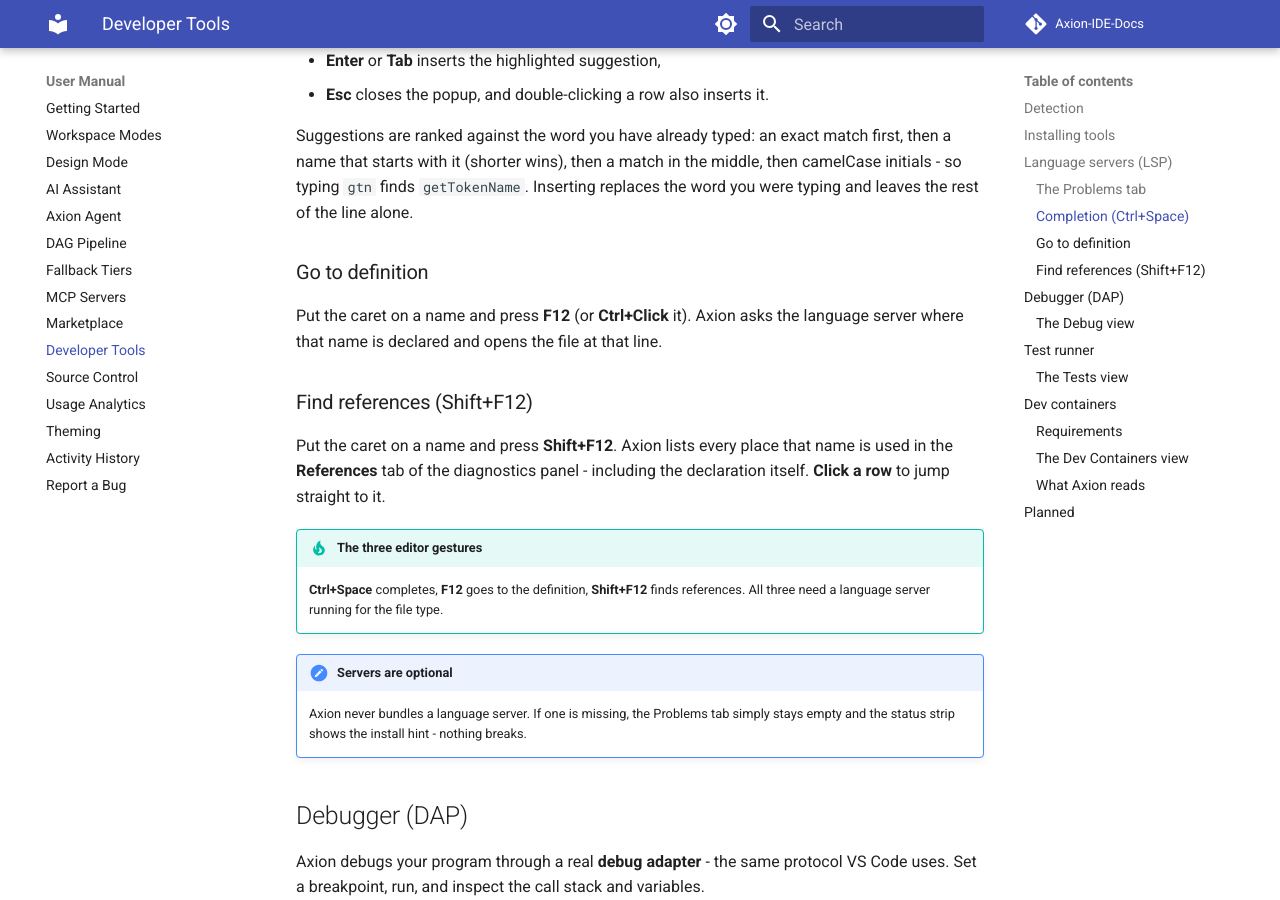
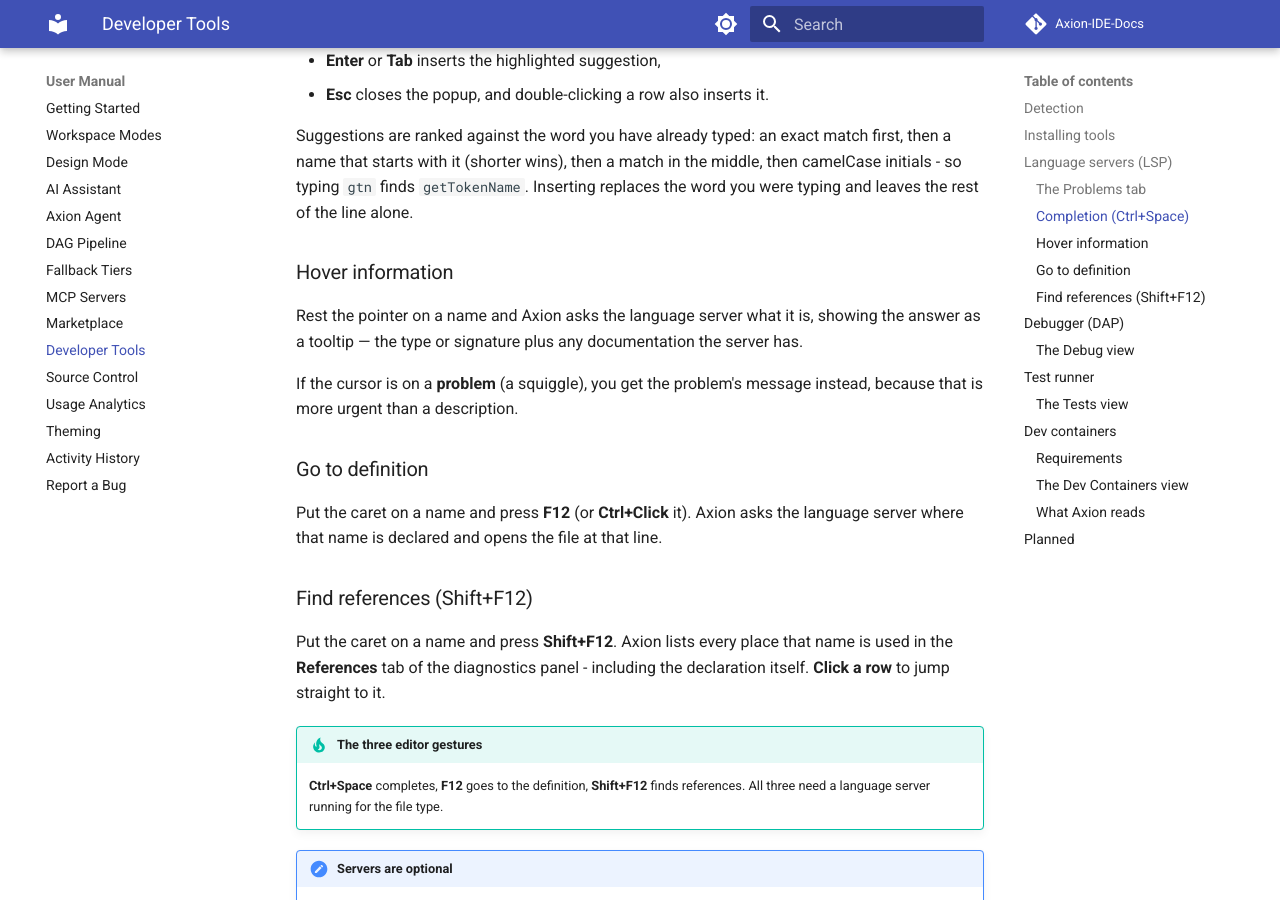
Before and after one commit to blivodev/Axion-IDE-Docs, an MkDocs documentation site: the page built from docs/manual/developer-tools.md, in a window 1280 px wide and 900 px high, scrolled down 2051 px. Built offline with MkDocs 1.6.1 and Material for MkDocs 9.7.7, drawn with Linux system fonts in a browser that asks for light colours; comment, search, counter and statistics services are not loaded.

Commit message:
docs: hover information - rest the pointer on a symbol to see its type and documentation
developer-tools.md: new 'Hover information' section explaining that resting the pointer on a name shows the server's description, and that a problem's message takes priority when the cursor is on a squiggle.

```diff
--- a/docs/manual/developer-tools.md
+++ b/docs/manual/developer-tools.md
@@ -74,6 +74,14 @@ Suggestions are ranked against the word you have already typed: an exact match f
 then a name that starts with it (shorter wins), then a match in the middle, then
 camelCase initials - so typing `gtn` finds `getTokenName`. Inserting replaces the word
 you were typing and leaves the rest of the line alone.
+
+### Hover information
+
+Rest the pointer on a name and Axion asks the language server what it is, showing the
+answer as a tooltip — the type or signature plus any documentation the server has.
+
+If the cursor is on a **problem** (a squiggle), you get the problem's message instead,
+because that is more urgent than a description.
 
 ### Go to definition
 
```
